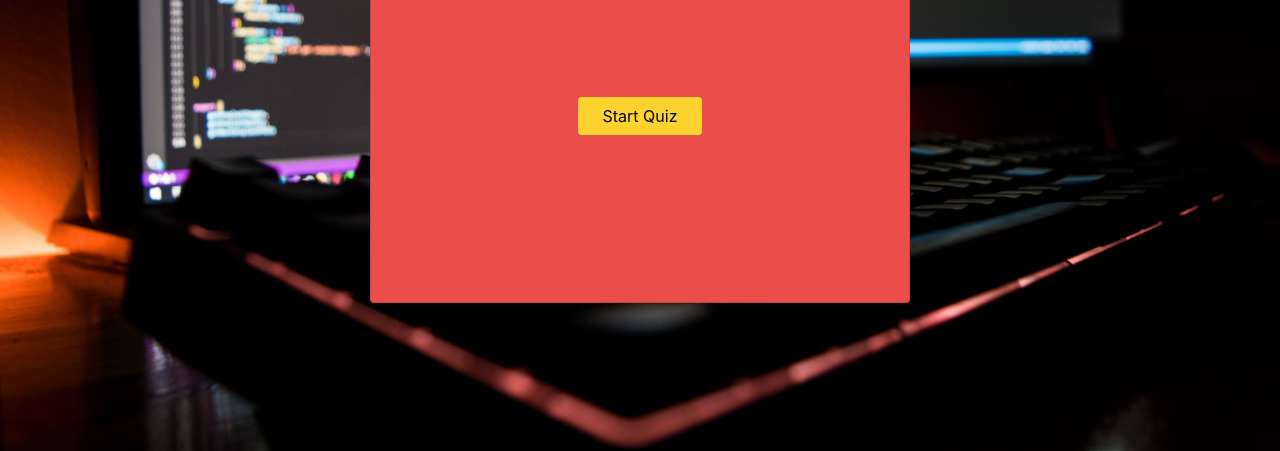
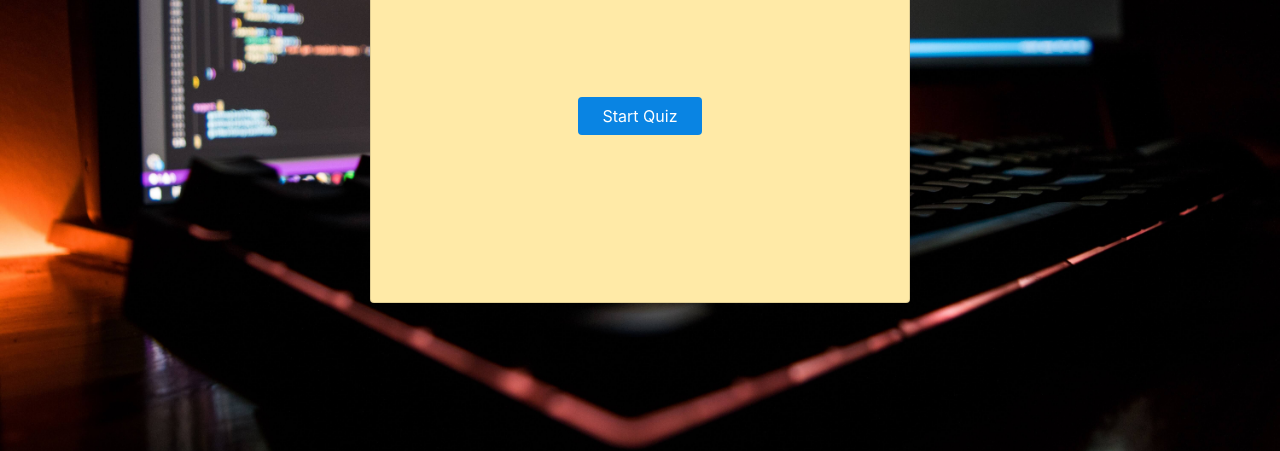
Before and after one commit to jfisher396/coding-quiz, a plain HTML site: page index.html in a window 1280 px wide. Shown: the part 349-800 px from the top of the page. Drawn offline with nearby package versions, Linux system fonts and the light colour scheme.

Commit message:
high scores hidden on restart

```diff
--- a/script3.js
+++ b/script3.js
@@ -182,6 +182,7 @@ function displayHighScores() {
 function restartQuiz(e) {
   e.preventDefault();
   timerCard.style.display = "block";
+  highScoresList.style.display = "none";
   secondsLeft = 60;
   setTimer();
   currentIndex = 0;
--- a/style.css
+++ b/style.css
@@ -11,7 +11,7 @@ body {
 }
 
 .card {
-  background-color: #eb4d4b;
+  background-color:#ffeaa7;
 }
 
 .question-card {
@@ -21,8 +21,8 @@ body {
 .btn {
   display: block;
   text-align: center;
-  background-color: #fed330;
-  color: black;
+  background-color:#0984e3;
+  color: white;
   width: 25%;
   margin: 20px auto;
 }
```
